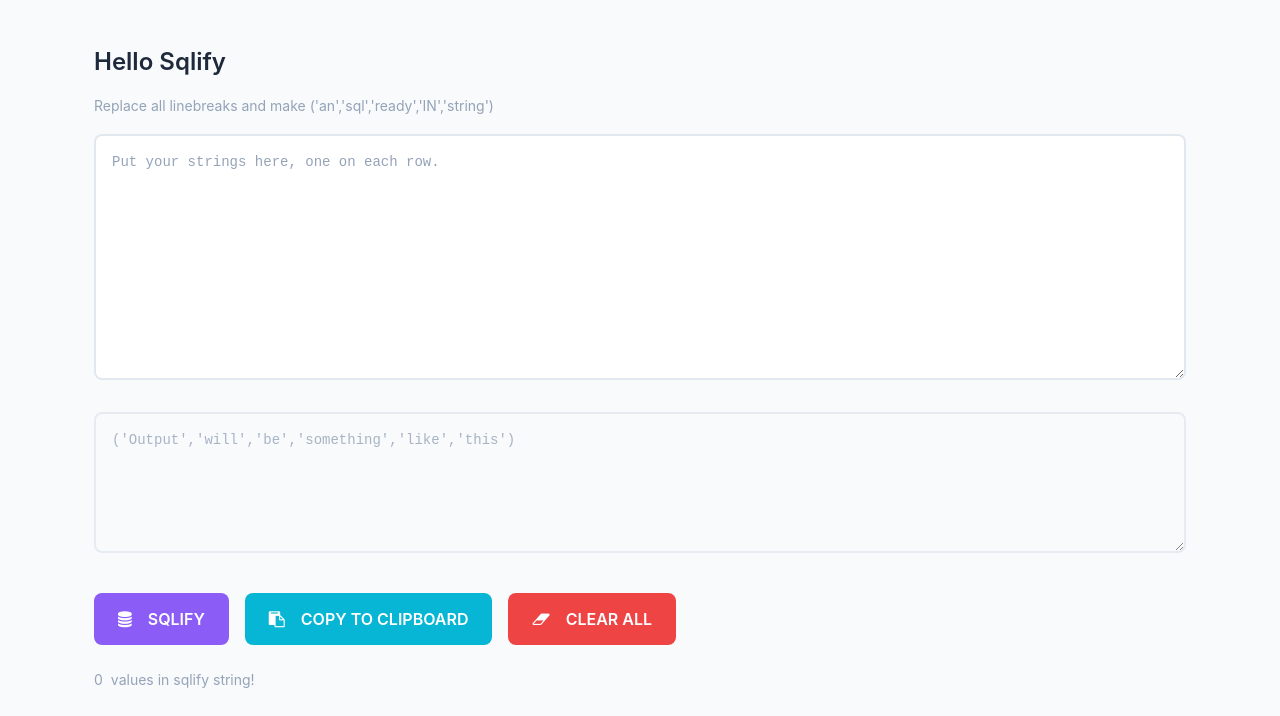
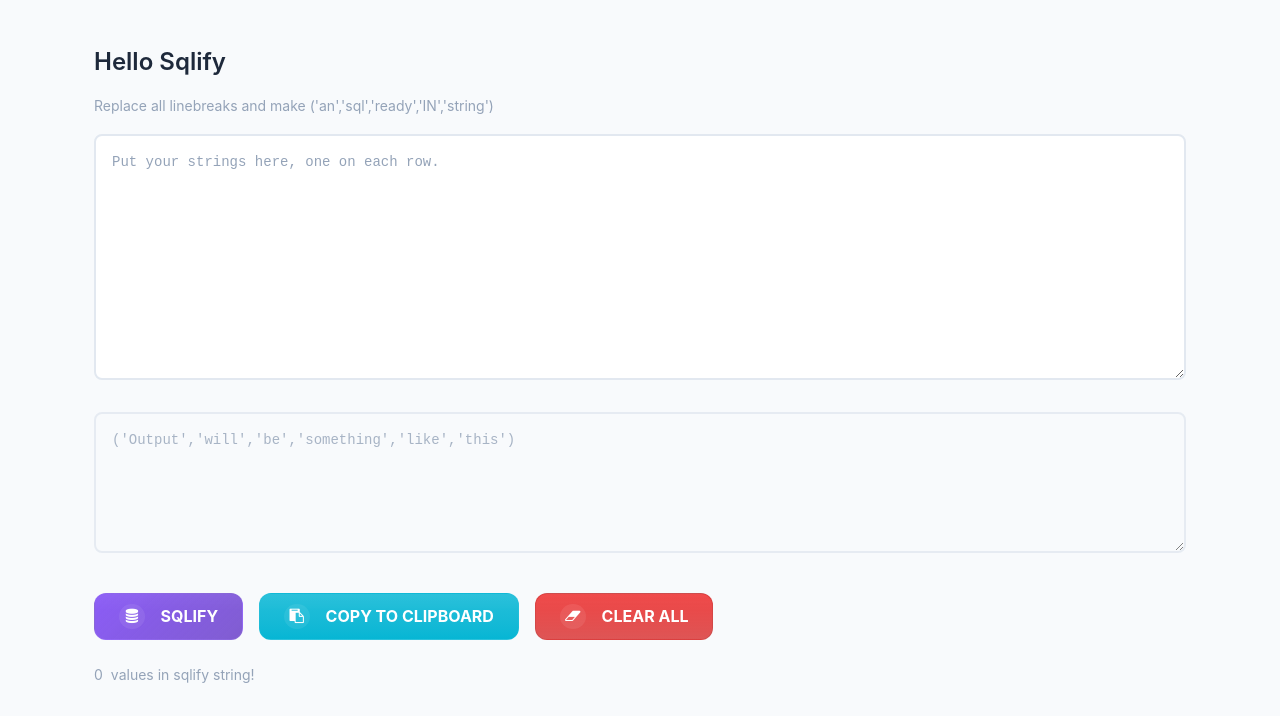
Before and after one commit to PROOHF/sqlify, a plain HTML site: page index.html in a window 1280 px wide. Shown: the top 716 px of the page. Drawn offline with Linux system fonts and the light colour scheme.

Commit message:
Little more nice buttons

```diff
--- a/css/styles.css
+++ b/css/styles.css
@@ -253,65 +253,114 @@ textarea.form-control {
    BUTTONS
    ============================================ */
 
+/* Base button shell with subtle elevation and gap for icons */
 .btn {
   display: inline-flex;
   align-items: center;
   gap: var(--spacing-sm);
-  padding: var(--spacing-md) var(--spacing-lg);
+  padding: calc(var(--spacing-sm) * 1.4) var(--spacing-lg);
   font-size: var(--font-size-base);
-  font-weight: 600;
+  font-weight: 700;
   text-align: center;
   text-decoration: none;
   cursor: pointer;
-  border: none;
-  border-radius: 0.5rem;
-  transition: var(--transition-base);
+  border: 1px solid transparent;
+  border-radius: 0.75rem;
+  transition: transform 180ms cubic-bezier(.2,.9,.3,1), box-shadow 180ms ease, background 180ms ease;
   white-space: nowrap;
   user-select: none;
   font-family: var(--font-family);
+  will-change: transform, box-shadow;
+  padding-top: 0.6rem;
+  padding-bottom: 0.6rem;
 }
 
+/* Lift and soft shadow on hover, subtle press reset on active */
 .btn:hover {
-  transform: translateY(-2px);
-  box-shadow: 0 4px 12px rgba(0, 0, 0, 0.15);
+  transform: translateY(-3px);
+  box-shadow: 0 10px 25px rgba(2,6,23,0.12), 0 2px 6px rgba(2,6,23,0.06);
 }
 
 .btn:active {
   transform: translateY(0);
+  box-shadow: 0 4px 10px rgba(2,6,23,0.08);
 }
 
+/* Focus ring for accessibility */
+.btn:focus {
+  outline: none;
+  box-shadow: 0 0 0 4px rgba(139,92,246,0.18);
+}
+
+/* Primary - vibrant gradient with glass highlight */
 .btn-primary {
-  background-color: var(--primary-color);
+  background-image: linear-gradient(135deg, var(--primary-color) 0%, color-mix(in srgb, var(--primary-color) 75%, black 15%) 100%);
   color: white;
+  border-color: rgba(255,255,255,0.06);
 }
 
 .btn-primary:hover {
-  background-color: var(--primary-dark);
+  background-image: linear-gradient(135deg, var(--primary-dark) 0%, var(--primary-color) 100%);
 }
 
+/* Secondary - cyan glass button */
 .btn-secondary {
-  background-color: var(--secondary-color);
+  background: linear-gradient(180deg, color-mix(in srgb, var(--secondary-color) 88%, white 12%) 0%, var(--secondary-color) 100%);
   color: white;
+  border-color: rgba(255,255,255,0.04);
 }
 
 .btn-secondary:hover {
-  background-color: var(--secondary-dark);
+  background: linear-gradient(180deg, var(--secondary-dark) 0%, var(--secondary-color) 100%);
 }
 
+/* Danger - elevated red with subtle inset */
 .btn-danger {
-  background-color: var(--danger-color);
+  background: linear-gradient(180deg, var(--danger-color) 0%, color-mix(in srgb, var(--danger-color) 80%, black 8%) 100%);
   color: white;
+  border-color: rgba(0,0,0,0.08);
 }
 
 .btn-danger:hover {
-  background-color: #dc2626;
+  filter: brightness(0.95);
 }
+
+/* Decorative icon circle for better visual weight */
+.btn i.fa {
+  display: inline-grid;
+  place-items: center;
+  width: 1.6rem;
+  height: 1.6rem;
+  background: rgba(255,255,255,0.08);
+  border-radius: 999px;
+  font-size: 0.9rem;
+  transition: background 140ms ease, transform 140ms ease;
+}
+
+.btn:hover i.fa { transform: translateY(-1px); background: rgba(255,255,255,0.12); }
+
+/* Small glossy sheen using pseudo-element */
+.btn::after {
+  content: '';
+  position: absolute;
+  pointer-events: none;
+  inset: 0;
+  border-radius: 0.75rem;
+  background: linear-gradient(180deg, rgba(255,255,255,0.06), transparent 35%);
+  mix-blend-mode: screen;
+  opacity: 0.6;
+}
+
+/* Keep pseudo-element from breaking layout (requires relative parent) */
+.btn { position: relative; z-index: 0; }
+.btn::after { z-index: 0; }
+.btn > * { position: relative; z-index: 1; }
 
 /* Validation states */
 .btn.is-valid,
 .form-control.is-valid {
   border-color: var(--success-color);
-  box-shadow: 0 0 0 3px rgba(16, 185, 129, 0.2);
+  box-shadow: 0 0 0 4px rgba(16, 185, 129, 0.14);
 }
 
 /* ============================================
```
